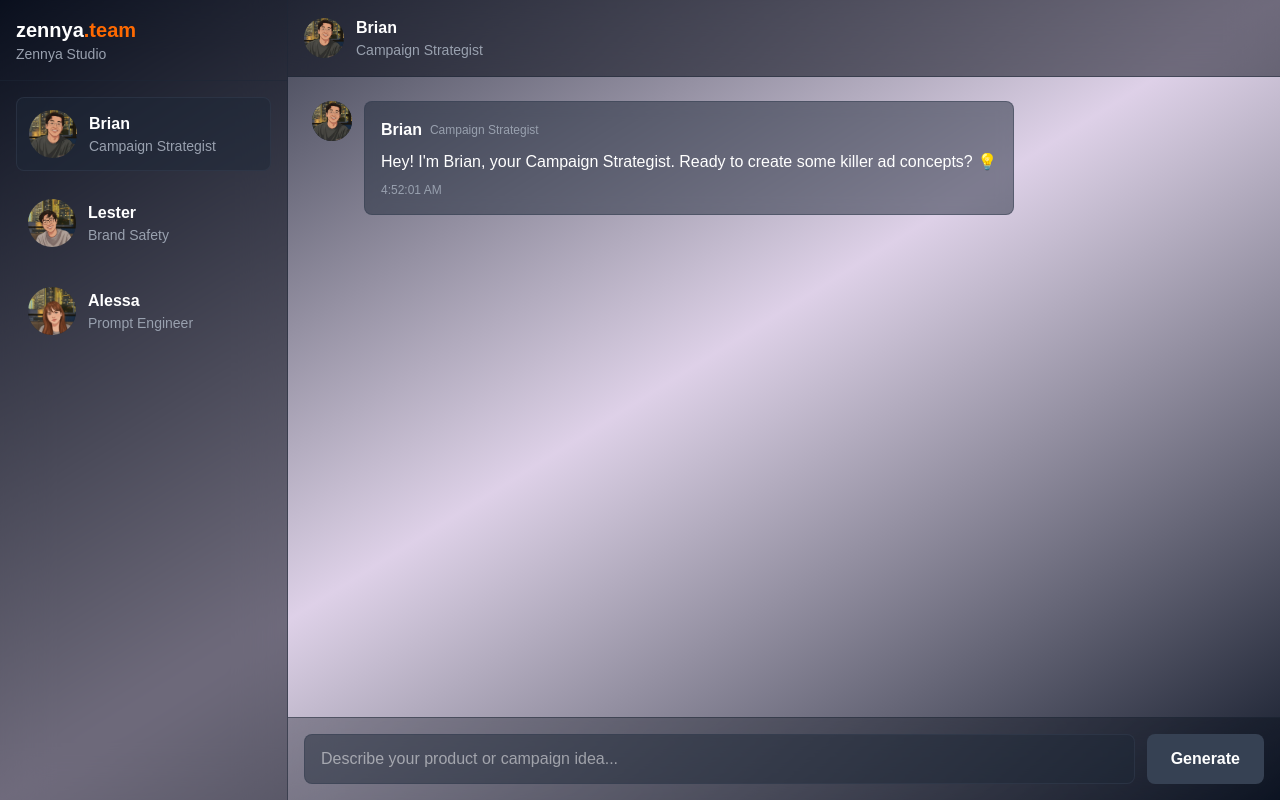
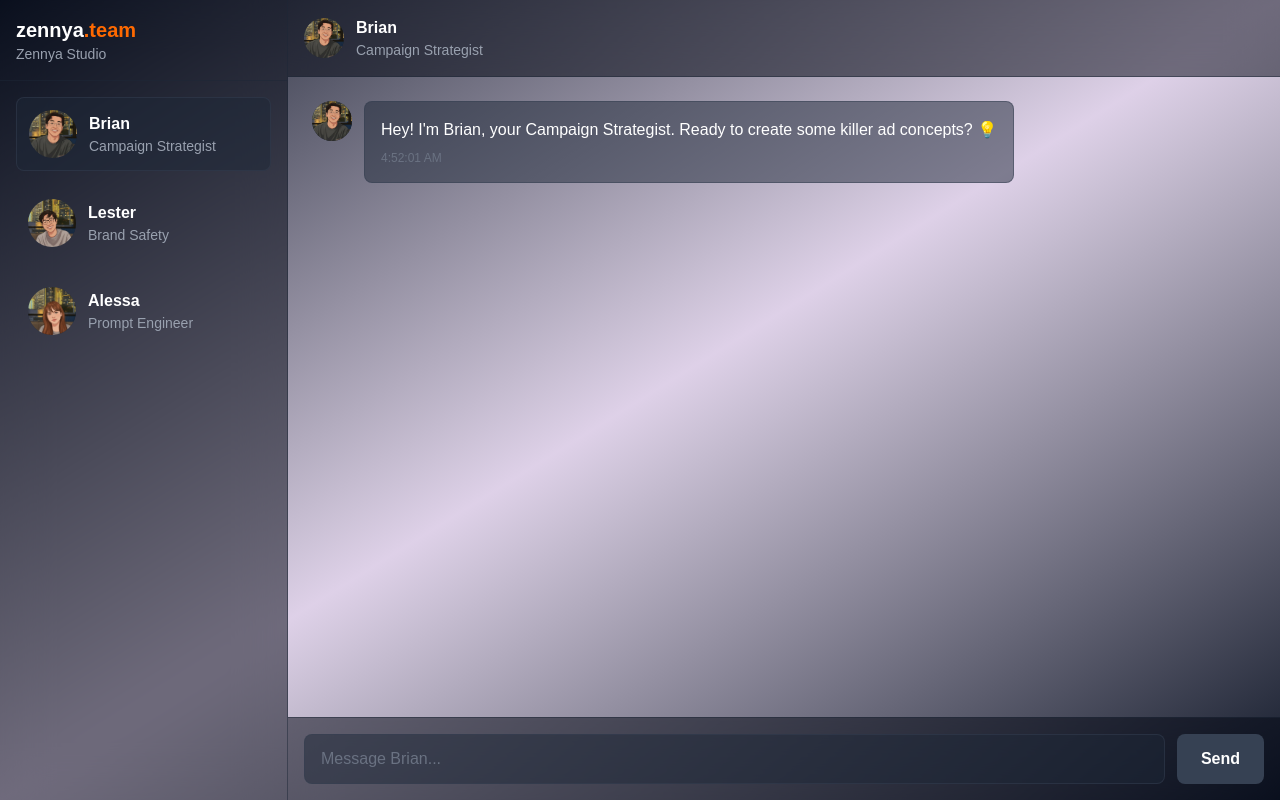
Before and after one commit to Nick199x/zennya-pipeline, a Next.js app: page /chat in a window 1280 px wide. Built offline with nearby package versions, Linux system fonts and the light colour scheme.

Commit message:
Fix: Swap agent routing - Lester→agent3, Alessa→agent2

```diff
--- a/app/chat/page.tsx
+++ b/app/chat/page.tsx
@@ -80,10 +80,10 @@ export default function ChatPage() {
           endpoint = '/api/agent1';
           break;
         case 'LESTER':
-          endpoint = '/api/agent2';
+          endpoint = '/api/agent3';  // FIXED: Lester uses agent3 (Brand Safety)
           break;
         case 'ALESSA':
-          endpoint = '/api/agent3';
+          endpoint = '/api/agent2';  // FIXED: Alessa uses agent2 (Prompt Engineer)
           break;
       }
 
@@ -148,7 +148,8 @@ export default function ChatPage() {
       {/* MAIN CHAT */}
       <div className="flex-1 flex flex-col">
         {/* HEADER */}
-        <div className="bg-gray-950/50 backdrop-blur-xl border-b border-gray-800/50 p-4 flex items-center gap-3">
+        <div className="bg-gray-950/50 backdrop-blur-xl border-b border-gray-800/50 p-4">
+          <div className="flex items-center gap-3">
             <div className="relative w-10 h-10 rounded-full overflow-hidden flex-shrink-0 bg-gray-800">
               <Image
                 src={AGENTS[activeAgent].avatar}
@@ -158,61 +159,43 @@ export default function ChatPage() {
               />
             </div>
             <div>
-            <h2 className="font-bold">{AGENTS[activeAgent].name}</h2>
+              <h2 className="font-semibold">{AGENTS[activeAgent].name}</h2>
               <p className="text-sm text-gray-400">{AGENTS[activeAgent].status}</p>
+            </div>
           </div>
         </div>
 
         {/* MESSAGES */}
         <div className="flex-1 overflow-y-auto p-6 space-y-4">
-          {messages.map((msg) => {
-            const isUser = msg.sender === 'USER';
-            const agent = isUser ? null : AGENTS[msg.sender as AgentName];
-
-            return (
+          {messages.map((msg) => (
             <div
               key={msg.id}
-                className={`flex gap-3 ${isUser ? 'flex-row-reverse' : ''}`}
+              className={`flex gap-3 ${msg.sender === 'USER' ? 'flex-row-reverse' : ''}`}
             >
-                {!isUser && agent && (
+              {msg.sender !== 'USER' && (
                 <div className="relative w-10 h-10 rounded-full overflow-hidden flex-shrink-0 bg-gray-800">
                   <Image
-                      src={agent.avatar}
-                      alt={agent.name}
+                    src={AGENTS[msg.sender as AgentName].avatar}
+                    alt={AGENTS[msg.sender as AgentName].name}
                     fill
                     className="object-cover"
                   />
                 </div>
               )}
-
               <div
-                  className={`max-w-2xl p-4 rounded-lg ${
-                    isUser
-                      ? 'bg-blue-600 text-white'
-                      : 'bg-gray-800/50 backdrop-blur-sm border border-gray-700/50'
+                className={`max-w-2xl rounded-lg p-4 ${
+                  msg.sender === 'USER'
+                    ? 'bg-orange-500/20 border border-orange-500/30'
+                    : 'bg-gray-800/50 border border-gray-700/50'
                 }`}
               >
-                  {!isUser && agent && (
-                    <div className="flex items-center gap-2 mb-2">
-                      <span className="font-semibold">{agent.name}</span>
-                      <span className="text-xs text-gray-400">{agent.status}</span>
-                    </div>
-                  )}
                 <p className="whitespace-pre-wrap">{msg.text}</p>
-                  <p className="text-xs text-gray-400 mt-2">
+                <p className="text-xs text-gray-500 mt-2">
                   {msg.timestamp.toLocaleTimeString()}
                 </p>
               </div>
-
-                {isUser && (
-                  <div className="w-10 h-10 bg-gray-700/50 rounded-full flex items-center justify-center font-bold flex-shrink-0">
-                    U
             </div>
-                )}
-              </div>
-            );
-          })}
-
+          ))}
           {isLoading && (
             <div className="flex gap-3">
               <div className="relative w-10 h-10 rounded-full overflow-hidden flex-shrink-0 bg-gray-800">
@@ -223,35 +206,31 @@ export default function ChatPage() {
                   className="object-cover"
                 />
               </div>
-              <div className="bg-gray-800/50 border border-gray-700/50 p-4 rounded-lg">
-                <div className="flex gap-1">
-                  <span className="w-2 h-2 bg-gray-500 rounded-full animate-bounce" />
-                  <span className="w-2 h-2 bg-gray-500 rounded-full animate-bounce" style={{ animationDelay: '0.1s' }} />
-                  <span className="w-2 h-2 bg-gray-500 rounded-full animate-bounce" style={{ animationDelay: '0.2s' }} />
-                </div>
+              <div className="bg-gray-800/50 border border-gray-700/50 rounded-lg p-4">
+                <p className="text-gray-400">Thinking...</p>
               </div>
             </div>
           )}
         </div>
 
         {/* INPUT */}
-        <div className="border-t border-gray-800/50 p-4 bg-gray-950/30 backdrop-blur-xl">
+        <div className="bg-gray-950/50 backdrop-blur-xl border-t border-gray-800/50 p-4">
           <div className="flex gap-3">
             <input
               type="text"
               value={inputText}
               onChange={(e) => setInputText(e.target.value)}
               onKeyPress={(e) => e.key === 'Enter' && handleSendMessage()}
-              placeholder="Describe your product or campaign idea..."
-              className="flex-1 bg-gray-800/50 text-white px-4 py-3 rounded-lg focus:outline-none focus:ring-2 focus:ring-blue-500 border border-gray-700/50"
+              placeholder={`Message ${AGENTS[activeAgent].name}...`}
+              className="flex-1 bg-gray-800/50 border border-gray-700/50 rounded-lg px-4 py-3 text-white placeholder-gray-500 focus:outline-none focus:border-orange-500/50"
               disabled={isLoading}
             />
             <button
               onClick={handleSendMessage}
               disabled={isLoading || !inputText.trim()}
-              className="bg-orange-500 hover:bg-orange-600 disabled:bg-gray-700 disabled:cursor-not-allowed px-6 py-3 rounded-lg font-semibold transition-colors"
+              className="bg-orange-500 hover:bg-orange-600 disabled:bg-gray-700 disabled:cursor-not-allowed text-white px-6 py-3 rounded-lg font-semibold transition-all"
             >
-              Generate
+              Send
             </button>
           </div>
         </div>
```
Lines whose indentation alone changed are shown as unchanged.
